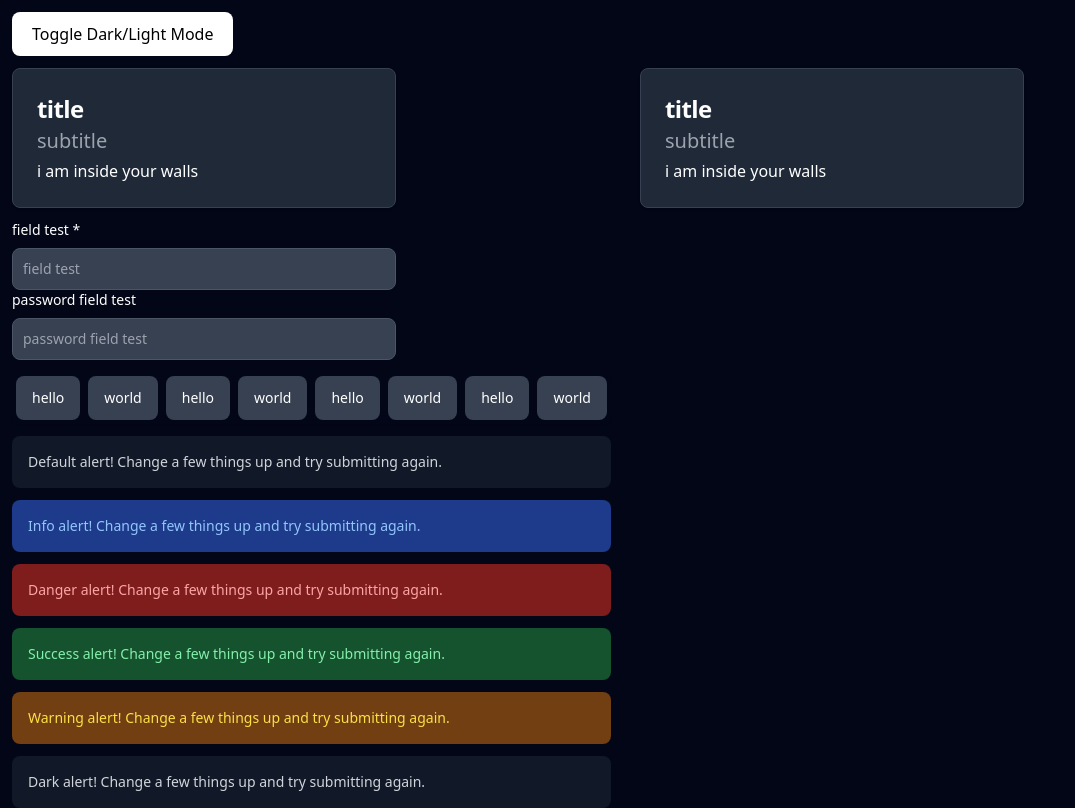
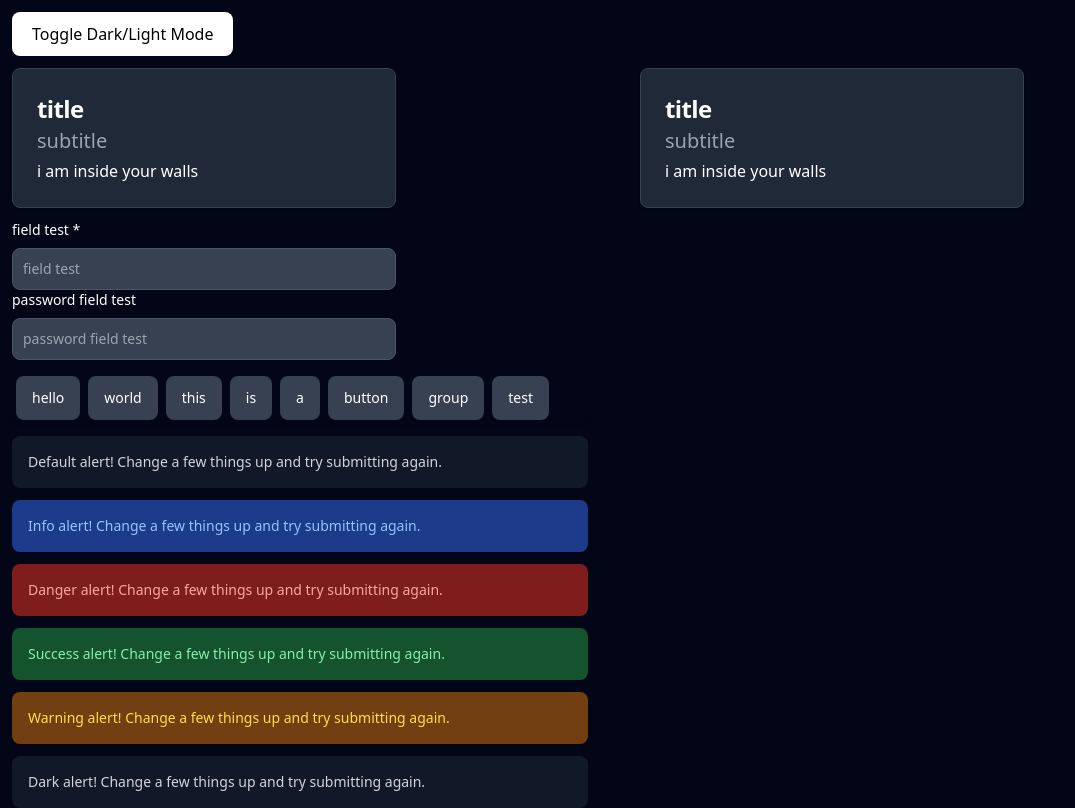
Before and after one commit to maximilianoluci/vue-playground, a Vue app: page / in a window 1280 px wide. Shown: the top 808 px of the page, without its empty margins (0-1075 px from the left). Built offline with nearby package versions, Linux system fonts and the light colour scheme.

Commit message:
Update HomeView.vue again

```diff
--- a/src/views/HomeView.vue
+++ b/src/views/HomeView.vue
@@ -108,7 +108,7 @@ import AlertComponent from "@/components/alert/AlertComponent.vue";
 import ButtonGroupComponent from "@/components/button/ButtonGroupComponent.vue";
 
 let isDarkMode: boolean = false;
-let buttonItems = ["hello", "world", "hello", "world", "hello", "world", "hello", "world"];
+let buttonItems = ["hello", "world", "this", "is", "a", "button", "group", "test"];
 
 function toggleUiMode(): void {
   const htmlElement = document.querySelector("html");
```
